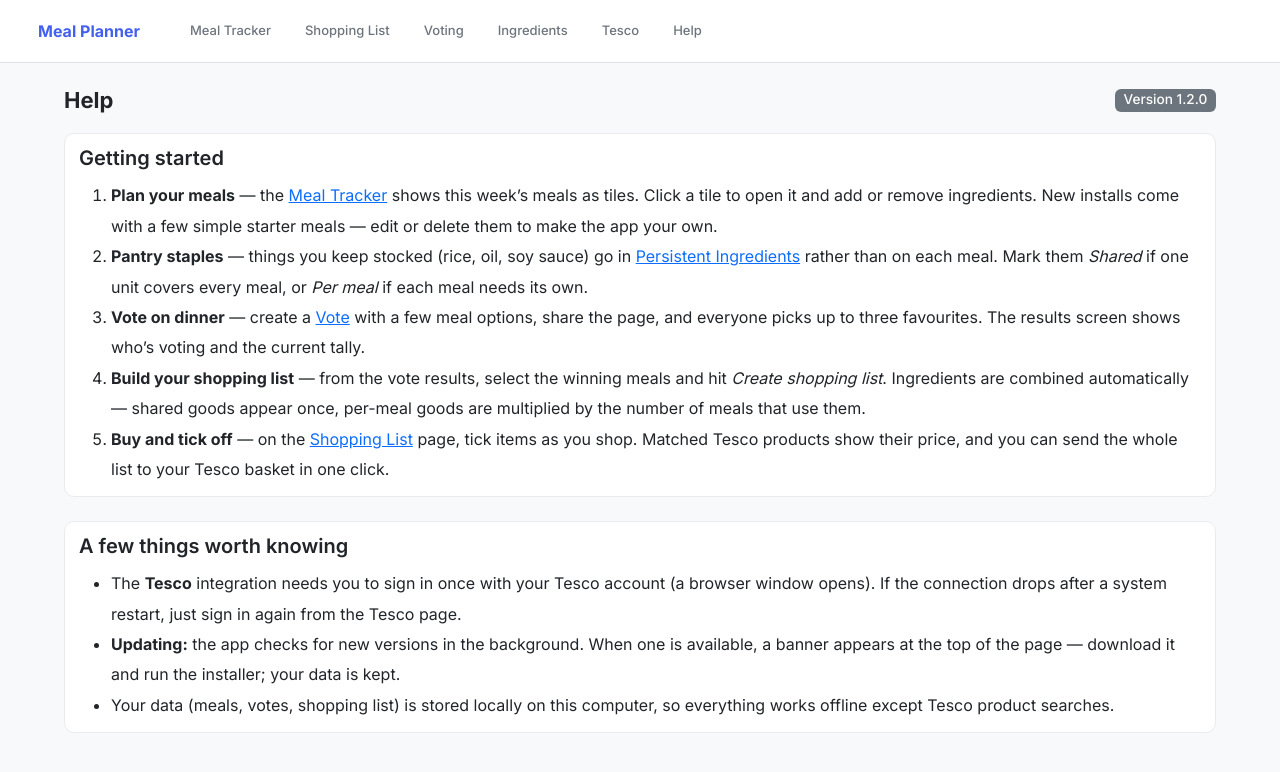
After one commit to spellers/shopping-app, a Flask app: page /help in a window 1280 px wide. The commit adds this page. Shown: the top 772 px of the page. Run offline with Flask 3, Linux system fonts and the light colour scheme; data that the repository does not hold is empty.

Commit message:
v1.2.0: seed starter meals, help page, fix delete/bug issues
- Seed 6 simple meals (4-5 ingredients each) + shared pantry staples on first run
- /help page with version number and usage notes; nav link
- Remove delete button from meal tiles (kept in meal detail page)
- Fix persistent-ingredient X button (was posting to a non-existent route)
- Fix shopping list 'Back to Results' (carry vote_id through creation)

```diff
--- a/app.py
+++ b/app.py
@@ -129,7 +129,70 @@ def init_db():
     except sqlite3.OperationalError as e:
         db.rollback()
     _migrate(db)
+    _seed(db)
     db.close()
+
+
+def _seed(db):
+    """First-run starter content: a handful of simple meals (4-5 ingredients
+    each) plus shared pantry staples. Only runs on an empty database —
+    existing users (or anyone who deleted the seeds) are left alone."""
+    if db.execute('SELECT COUNT(*) FROM meals').fetchone()[0]:
+        return
+
+    # Shared pantry staples, linked to the meals that use them.
+    pantry = {
+        'Rice': 1,          # shared: one bag covers all meals
+        'Soy Sauce': 1,
+        'Butter': 1,
+        'Cheddar Cheese': 1,
+        'Pasta': 1,
+    }
+    pi_ids = {}
+    for name, shareable in pantry.items():
+        db.execute(
+            'INSERT INTO persistent_ingredients (name, category, shareable) VALUES (?, ?, ?)',
+            (name, 'Pantry', shareable)
+        )
+        pi_ids[name] = db.execute('SELECT last_insert_rowid()').fetchone()[0]
+
+    # name -> [ (ingredient name, quantity) ... ]  plus 'persistent' links.
+    meals = [
+        ('Chicken Fried Rice', 'Sizzling wok classic with egg and spring onions.',
+         [('Chicken Breast', '250g'), ('Eggs', '3'), ('Spring Onions', '2')],
+         ['Rice']),
+        ('Thai Red Curry', 'Chicken curry in coconut milk with red curry paste.',
+         [('Chicken Breast', '300g'), ('Red Curry Paste', '2 tbsp'), ('Coconut Milk', '400ml')],
+         ['Rice']),
+        ('Tuna Melt Toastie', 'Tuna and melted cheese on buttered bread.',
+         [('Tuna in Brine', '2 cans'), ('White Bread', '4 slices'), ('Lemon', '1')],
+         ['Cheddar Cheese', 'Butter']),
+        ('Jacket Potatoes with Beans and Cheese', 'Big roast potatoes topped with butter, beans and cheese.',
+         [('Potatoes', '4'), ('Baked Beans', '1 tin')],
+         ['Butter', 'Cheddar Cheese']),
+        ('Pasta Bolognese', 'Classic spag bol with beef and tomatoes.',
+         [('Beef Mince', '400g'), ('Tomatoes Chopped', '1 tin'), ('Onions', '1'), ('Garlic', '2 cloves')],
+         ['Pasta']),
+        ('Egg Fried Rice', 'Leftover rice tossed with egg, soy sauce and spring onions.',
+         [('Eggs', '3'), ('Spring Onions', '2'), ('Sesame Oil', '1 tsp')],
+         ['Rice', 'Soy Sauce']),
+    ]
+
+    for meal_name, description, ingredients, persistent in meals:
+        db.execute('INSERT INTO meals (name, description) VALUES (?, ?)', (meal_name, description))
+        meal_id = db.execute('SELECT last_insert_rowid()').fetchone()[0]
+        for ing_name, quantity in ingredients:
+            db.execute(
+                'INSERT INTO ingredients (meal_id, name, quantity) VALUES (?, ?, ?)',
+                (meal_id, ing_name, quantity)
+            )
+        for pi_name in persistent:
+            db.execute(
+                'INSERT INTO persistent_ingredient_meals (meal_id, persistent_ingredient_id) '
+                'VALUES (?, ?)',
+                (meal_id, pi_ids[pi_name])
+            )
+    db.commit()
 
 
 NON_SHARED_HINTS = (
@@ -237,6 +300,10 @@ def _refresh_product_cache(sku, name_hint=None):
 @app.route('/')
 def index():
     return redirect('/meal_tracker')
+
+@app.route('/help')
+def help_page():
+    return render_template('help.html', version=updates.VERSION)
 
 
 @app.route('/meal_tracker/<int:meal_id>/add_persistent', methods=['POST'])
@@ -380,6 +447,16 @@ def delete_ingredient(ingredient_id):
     db.close()
     flash('Ingredient deleted!', 'success')
     return redirect('/meal_tracker')
+
+@app.route('/delete_persistent_ingredient/<int:ingredient_id>', methods=['POST'])
+def delete_persistent_ingredient(ingredient_id):
+    db = get_db()
+    db.execute('DELETE FROM persistent_ingredient_meals WHERE persistent_ingredient_id=?', (ingredient_id,))
+    db.execute('DELETE FROM persistent_ingredients WHERE id=?', (ingredient_id,))
+    db.commit()
+    db.close()
+    flash('Ingredient deleted!', 'success')
+    return redirect('/persistent_ingredients')
 
 @app.route('/persistent_ingredients', methods=['GET', 'POST'])
 def persistent_ingredients():
@@ -604,6 +681,8 @@ def create_shopping_list():
     db.commit()
     db.close()
     flash(f'Shopping list created with {len(agg)} items!', 'success')
+    if vote_id:
+        return redirect(url_for('shopping_list_get', vote_id=vote_id))
     return redirect(url_for('shopping_list_get'))
 @app.route('/shopping_list/<int:item_id>/delete', methods=['POST'])
 def delete_shopping(item_id):
--- a/templates/base.html
+++ b/templates/base.html
@@ -165,6 +165,7 @@
         <a href="/votes">Voting</a>
         <a href="/persistent_ingredients">Ingredients</a>
         <a href="/tesco">Tesco</a>
+        <a href="/help">Help</a>
     </div>
 
     <div class="main-content">
--- /dev/null
+++ b/templates/help.html
@@ -0,0 +1,32 @@
+{% extends "base.html" %}
+{% block title %}Help - Meal Planner{% endblock %}
+{% block content %}
+<div class="page-header">
+    <h2>Help</h2>
+    <span class="badge bg-secondary" style="font-size:0.85rem;">Version {{ version }}</span>
+</div>
+
+<div class="card mb-4">
+    <div class="card-body">
+        <h5 style="font-weight:600; margin-bottom:10px;">Getting started</h5>
+        <ol style="line-height:1.9; margin-bottom:0;">
+            <li><strong>Plan your meals</strong> &mdash; the <a href="/meal_tracker">Meal Tracker</a> shows this week&rsquo;s meals as tiles. Click a tile to open it and add or remove ingredients. New installs come with a few simple starter meals &mdash; edit or delete them to make the app your own.</li>
+            <li><strong>Pantry staples</strong> &mdash; things you keep stocked (rice, oil, soy sauce) go in <a href="/persistent_ingredients">Persistent Ingredients</a> rather than on each meal. Mark them <em>Shared</em> if one unit covers every meal, or <em>Per meal</em> if each meal needs its own.</li>
+            <li><strong>Vote on dinner</strong> &mdash; create a <a href="/votes">Vote</a> with a few meal options, share the page, and everyone picks up to three favourites. The results screen shows who&rsquo;s voting and the current tally.</li>
+            <li><strong>Build your shopping list</strong> &mdash; from the vote results, select the winning meals and hit <em>Create shopping list</em>. Ingredients are combined automatically &mdash; shared goods appear once, per-meal goods are multiplied by the number of meals that use them.</li>
+            <li><strong>Buy and tick off</strong> &mdash; on the <a href="/shopping_list">Shopping List</a> page, tick items as you shop. Matched Tesco products show their price, and you can send the whole list to your Tesco basket in one click.</li>
+        </ol>
+    </div>
+</div>
+
+<div class="card">
+    <div class="card-body">
+        <h5 style="font-weight:600; margin-bottom:10px;">A few things worth knowing</h5>
+        <ul style="line-height:1.9; margin-bottom:0;">
+            <li>The <strong>Tesco</strong> integration needs you to sign in once with your Tesco account (a browser window opens). If the connection drops after a system restart, just sign in again from the Tesco page.</li>
+            <li><strong>Updating:</strong> the app checks for new versions in the background. When one is available, a banner appears at the top of the page &mdash; download it and run the installer; your data is kept.</li>
+            <li>Your data (meals, votes, shopping list) is stored locally on this computer, so everything works offline except Tesco product searches.</li>
+        </ul>
+    </div>
+</div>
+{% endblock %}
--- a/templates/meal_tracker.html
+++ b/templates/meal_tracker.html
@@ -22,11 +22,6 @@
             <p class="card-text text-muted mb-2" style="font-size:0.85rem; margin-left:24px; display:-webkit-box; -webkit-line-clamp:2; -webkit-box-orient:vertical; overflow:hidden;">{{ meal.description }}</p>
             {% endif %}
         </div>
-        <div class="card-footer" style="text-align:right;">
-            <form method="POST" action="/delete_meal/{{ meal.id }}" onsubmit="return confirm('Delete meal?')">
-                <button type="submit" class="btn btn-outline-danger btn-sm">Delete</button>
-            </form>
-        </div>
     </div>
 </div>
 {% endfor %}
--- a/templates/persistent_ingredients.html
+++ b/templates/persistent_ingredients.html
@@ -60,7 +60,7 @@
                     </button>
                 </td>
                 <td>
-                    <form method="POST" action="/ingredient/delete/{{ ing['id'] }}" style="display:inline;" onsubmit="return confirm('Delete?')">
+                    <form method="POST" action="/delete_persistent_ingredient/{{ ing['id'] }}" style="display:inline;" onsubmit="return confirm('Delete?')">
                         <button class="btn btn-outline-danger btn-sm" style="padding:2px 8px; font-size:11px;">X</button>
                     </form>
                 </td>
--- a/templates/shopping_list.html
+++ b/templates/shopping_list.html
@@ -3,7 +3,11 @@
 {% block content %}
 <div class="page-header">
     <h2 style="font-weight:700; margin-bottom:20px;">Shopping List</h2>
-    <a href="/vote/{{ request.args.get('vote_id', '') }}" class="btn btn-outline-secondary">← Back to Results</a>
+    {% if request.args.get('vote_id') %}
+    <a href="/vote/{{ request.args.get('vote_id') }}/results" class="btn btn-outline-secondary">← Back to Results</a>
+    {% else %}
+    <a href="/votes" class="btn btn-outline-secondary">← Back to Voting</a>
+    {% endif %}
 </div>
 
 {% if meals %}
--- a/updates.py
+++ b/updates.py
@@ -17,7 +17,7 @@ from datetime import datetime, timedelta
 
 import datadir
 
-VERSION = "1.0.1"
+VERSION = "1.2.0"
 
 REPO = "spellers/shopping-app"
 RELEASE_API = "https://api.github.com/repos/%s/releases/latest" % REPO
@@ -28,11 +28,19 @@ DISMISS_UNTIL = timedelta(days=7)
 HTTP_TIMEOUT = 5
 
 _cache_lock = threading.Lock()
-_check_inflight = threading.Event()
+# One inflight marker per data dir, so a refresh for one location never
+# suppresses a refresh for another (and threads write to the dir they
+# were scheduled for, not wherever the data dir resolves later).
+_inflight = {}
+_inflight_lock = threading.Lock()
 
 
 def _cache_file():
     return os.path.join(_data_dir(), "update_check.json")
+
+
+def _cache_path(data_dir):
+    return os.path.join(data_dir, "update_check.json")
 
 
 def _dismiss_file():
@@ -129,8 +137,10 @@ def _load_cached():
     return data, datetime.now() - checked_at < CHECK_INTERVAL
 
 
-def check_now():
+def check_now(data_dir=None):
     """Synchronously refresh the cache (used at startup and by tests)."""
+    if data_dir is None:
+        data_dir = _data_dir()
     with _cache_lock:
         release = _fetch_latest()
         checked_at = datetime.now()
@@ -138,10 +148,10 @@ def check_now():
             payload = dict(release)
         else:
             # Offline: keep serving a previously known release, if any.
-            old, _ = _load_cached()
+            old = _read_json(_cache_path(data_dir))
             payload = dict(old) if old else {'error': 'offline'}
         payload['checked_at'] = checked_at.isoformat()
-        _write_json(_cache_file(), payload)
+        _write_json(_cache_path(data_dir), payload)
         return payload
 
 
@@ -152,14 +162,23 @@ def ensure_check():
     immediately. Otherwise a background thread refreshes the cache.
     """
     _data, fresh = _load_cached()
-    if fresh or _check_inflight.is_set():
+    if fresh:
         return
-    _check_inflight.set()
+    data_dir = _data_dir()
+    with _inflight_lock:
+        ev = _inflight.get(data_dir)
+        if ev is None:
+            ev = threading.Event()
+            _inflight[data_dir] = ev
+        if ev.is_set():
+            return
+        ev.set()
+
     def _work():
         try:
-            check_now()
+            check_now(data_dir)
         finally:
-            _check_inflight.clear()
+            ev.clear()
     threading.Thread(target=_work, daemon=True).start()
 
 
```
Also changed, not shown: tests/test_app.py (+109 -0 lines), tests/test_updates.py (+33 -14 lines).
